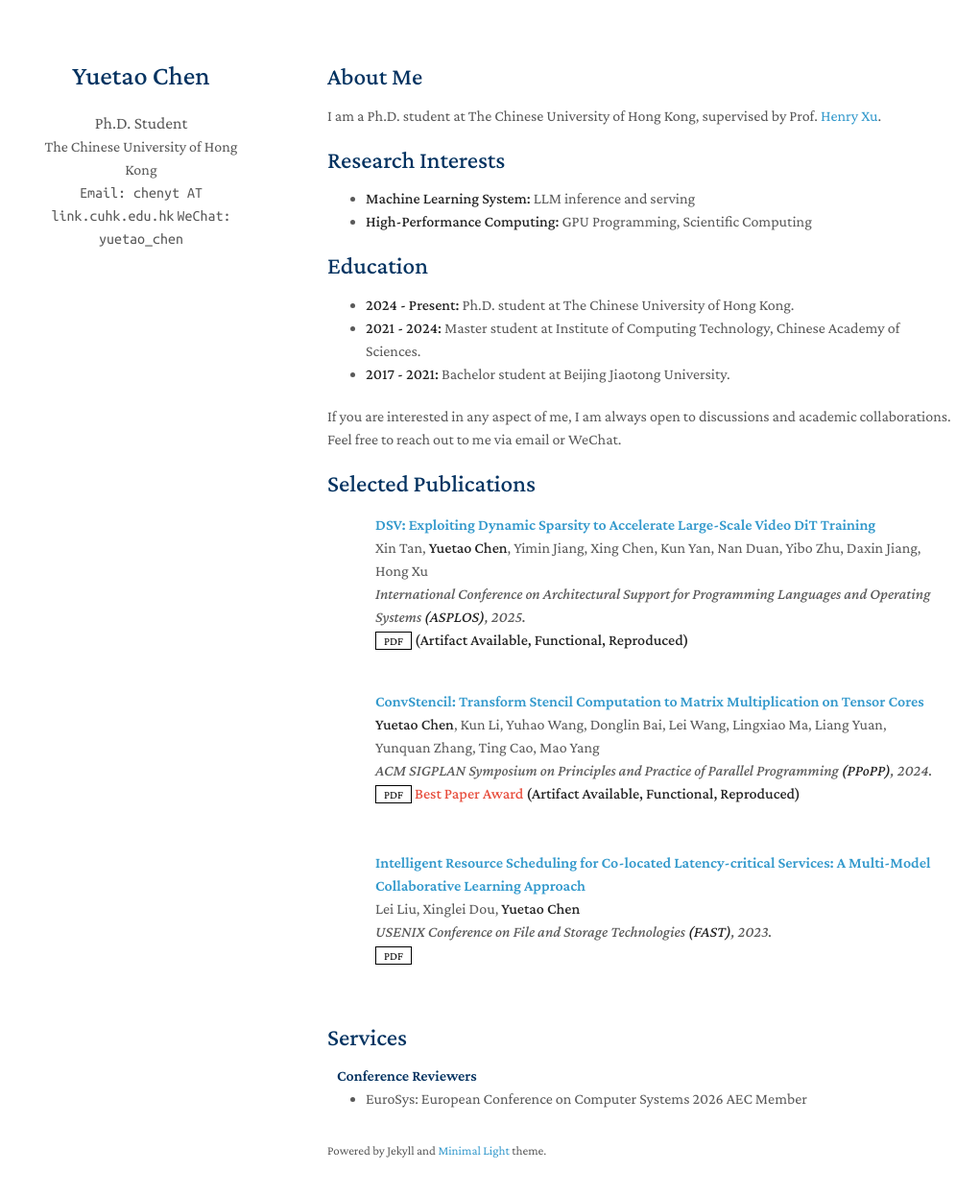
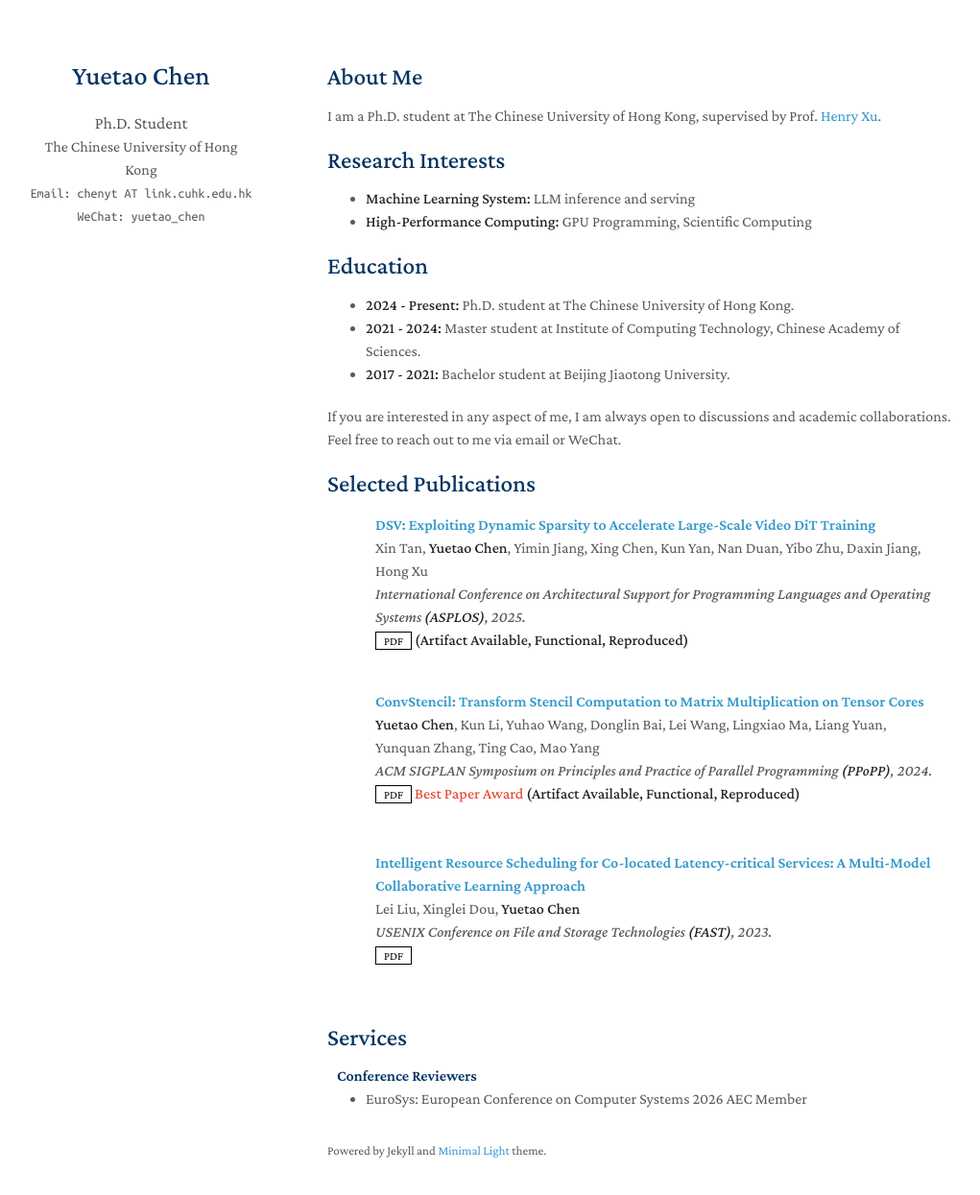
Before and after one commit to chenytpersonalpage/chenytpersonalpage.github.io, a Jekyll site: the page built from index.md, in a window 1280 px wide and 1280 px high. Shown: the top 1245 px of the window at 96% size, without its empty margins (129-1150 px from the left). Built offline with Jekyll 4.4.1, drawn with Linux system fonts in a browser that asks for light colours; a style sheet for code colours, icons or effects is not loaded; our own code applies the rules of GitHub Pages for plain Markdown files.

Commit message:
Update email font size.

```diff
--- a/_sass/minimal-light.scss
+++ b/_sass/minimal-light.scss
@@ -104,7 +104,7 @@
   background-color:#000}
 
 email {
-    font-size: 16px;
+    font-size: 14px;
     font-family: "Ubuntu Mono";
 }
 
```
